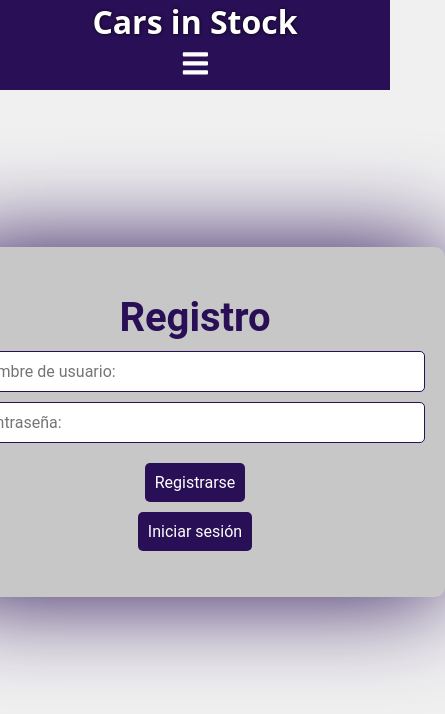
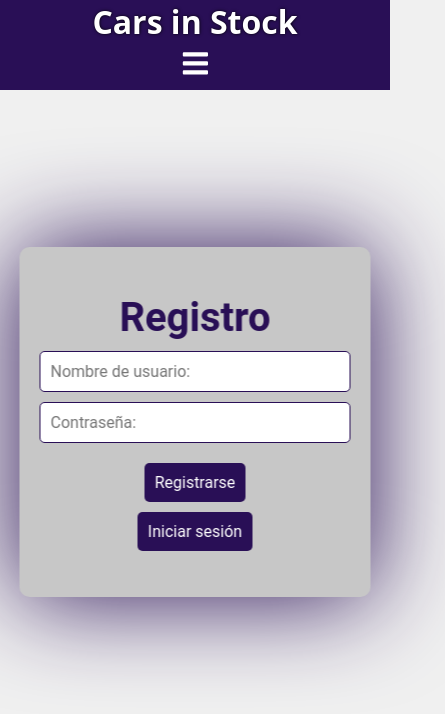
Before and after one commit to JustKillu/Carritos, a React (Vite) app in the folder frontend/: page /register in a window 390 px wide. Shown: the top 714 px of the page, 445 px wide, since content can reach past the window. Built offline with nearby package versions, Linux system fonts and the light colour scheme.

Commit message:
Update Register.css

```diff
--- a/frontend/src/components/styles/Register.css
+++ b/frontend/src/components/styles/Register.css
@@ -83,3 +83,11 @@ body{
     font-size: 2.5rem;
     color: var(--purpura);
 }
+
+
+@media screen and (max-width: 550px) {
+    .register {
+        width: 90%;
+    }
+
+}
```
